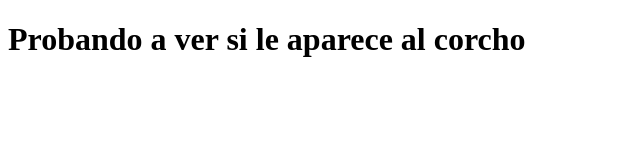
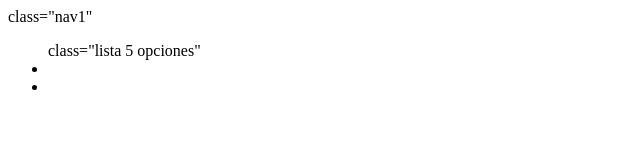
Before and after one commit to santosbarral/trabajo-prog, a plain HTML site: page Trabajo/index.html in a window 1280 px wide. Shown: the whole page, without its empty margins (0-640 px from the left). Drawn offline with Linux system fonts and the light colour scheme.

Commit message:
Agregando al index

```diff
--- a/Trabajo/index.html
+++ b/Trabajo/index.html
@@ -4,10 +4,17 @@
     <meta charset="UTF-8">
     <meta name="viewport" content="width=device-width, initial-scale=1.0">
     <title>Document</title>
+    <link rel="stylesheet" href="styles.css">
 </head>
 <body>
-    <div>
-        <h1>Probando a ver si le aparece al corcho</h1>
-    </div>
+    <header>
+        <nav>class="nav1"</nav>
+        <ul> class="lista 5 opciones"
+            <li> </li>
+            <li> </li>
+
+        </ul>
+    </header>
+
 </body>
 </html>
```
